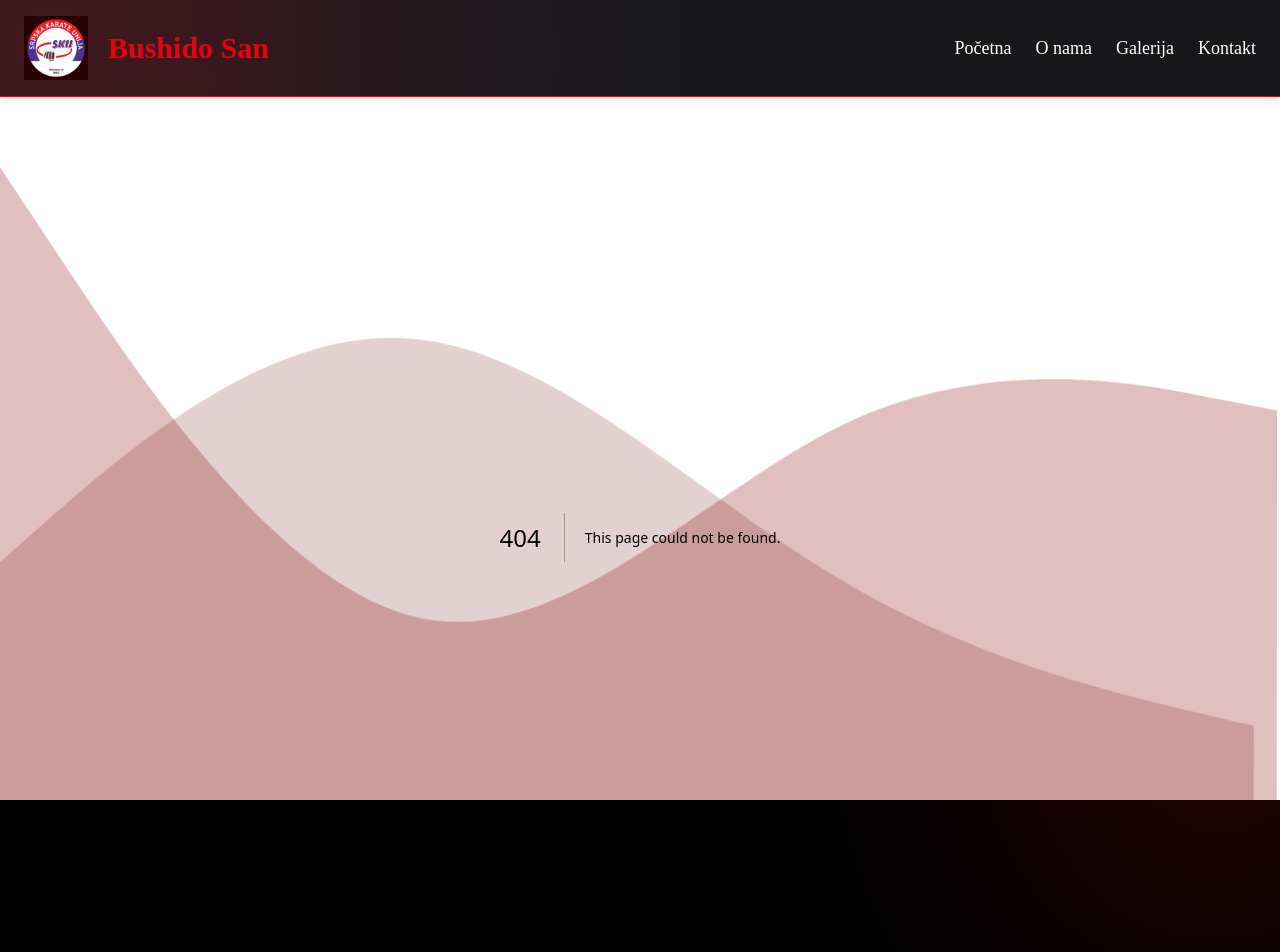
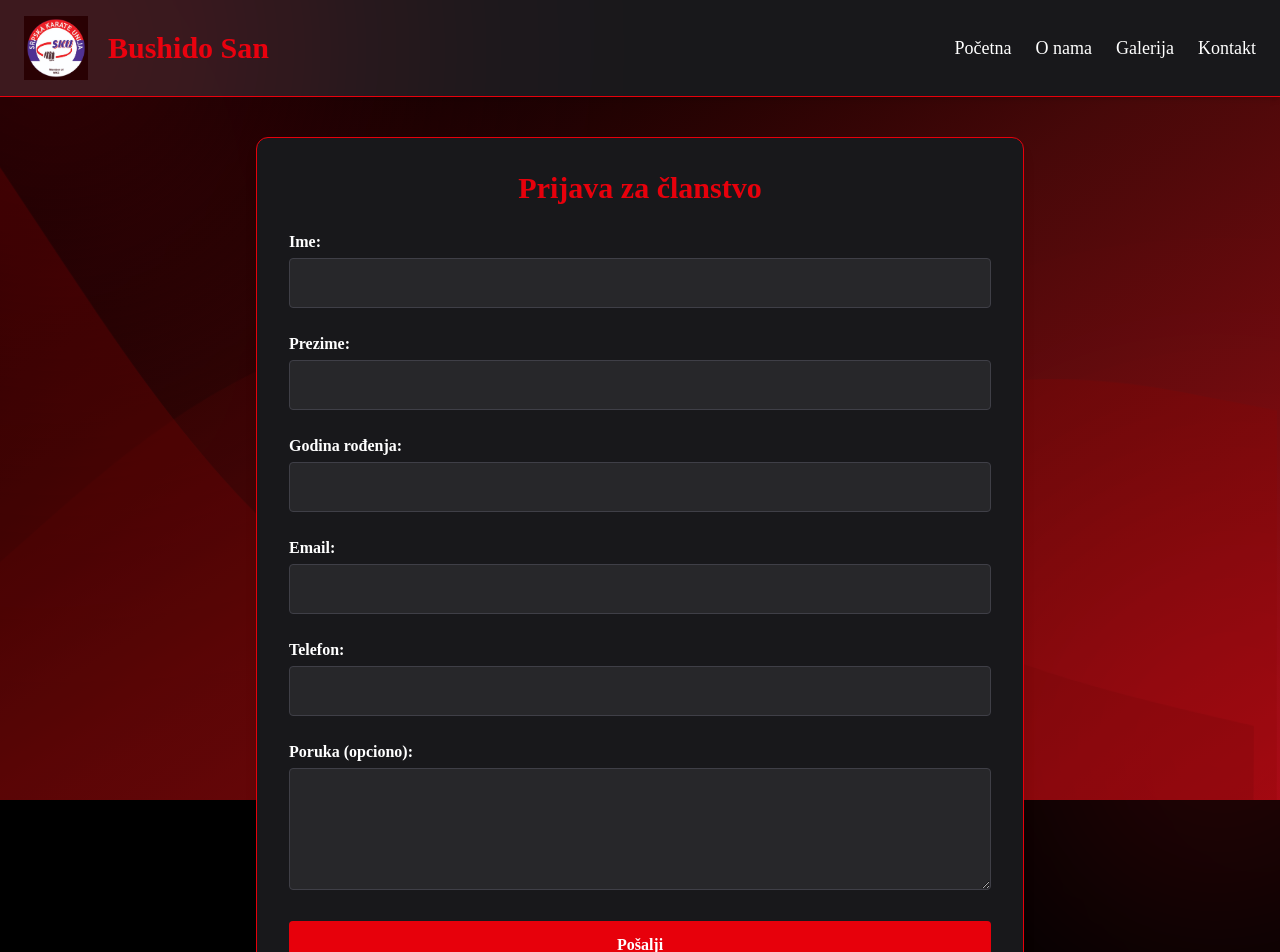
Before and after one commit to AleksandarBlazevski/bushidofinal, a Next.js app: page /clenstvo in a window 1280 px wide. Before the commit this address had no page. Shown: the top 952 px of the page. Built offline with nearby package versions, Linux system fonts and the light colour scheme.

Commit message:
Dodadeno clenstvo page.tsx

```diff
--- /dev/null
+++ b/app/clenstvo/page.tsx
@@ -0,0 +1,159 @@
+"use client";
+
+import { useState } from "react";
+
+export default function ClanstvoForm() {
+  const [form, setForm] = useState({
+    ime: "",
+    prezime: "",
+    godina: "",
+    email: "",
+    telefon: "",
+    poruka: "",
+  });
+
+  const [status, setStatus] = useState<{ type: "success" | "error"; message: string } | null>(null);
+
+  const handleChange = (e: React.ChangeEvent<HTMLInputElement | HTMLTextAreaElement>) => {
+    setForm({ ...form, [e.target.name]: e.target.value });
+  };
+
+  const handleSubmit = (e: React.FormEvent) => {
+    e.preventDefault();
+
+    if (!form.ime || !form.prezime || !form.godina || !form.email || !form.telefon) {
+      setStatus({ type: "error", message: "Molimo popunite sva obavezna polja." });
+      return;
+    }
+
+    // Ovde možeš dodati poziv ka backend-u za čuvanje podataka
+
+    setStatus({ type: "success", message: "Uspešno ste se prijavili!" });
+
+    setForm({
+      ime: "",
+      prezime: "",
+      godina: "",
+      email: "",
+      telefon: "",
+      poruka: "",
+    });
+  };
+
+  return (
+    <form
+      onSubmit={handleSubmit}
+      className="max-w-3xl mx-auto space-y-6 bg-zinc-900 p-8 rounded-xl shadow-lg border border-red-600 text-white"
+    >
+      <h1 className="text-3xl font-bold text-red-600 mb-6 text-center">Prijava za članstvo</h1>
+
+      <div>
+        <label htmlFor="ime" className="block mb-1 font-semibold">
+          Ime:
+        </label>
+        <input
+          type="text"
+          id="ime"
+          name="ime"
+          value={form.ime}
+          onChange={handleChange}
+          required
+          className="w-full p-3 rounded bg-zinc-800 border border-zinc-700 text-white"
+        />
+      </div>
+
+      <div>
+        <label htmlFor="prezime" className="block mb-1 font-semibold">
+          Prezime:
+        </label>
+        <input
+          type="text"
+          id="prezime"
+          name="prezime"
+          value={form.prezime}
+          onChange={handleChange}
+          required
+          className="w-full p-3 rounded bg-zinc-800 border border-zinc-700 text-white"
+        />
+      </div>
+
+      <div>
+        <label htmlFor="godina" className="block mb-1 font-semibold">
+          Godina rođenja:
+        </label>
+        <input
+          type="number"
+          id="godina"
+          name="godina"
+          value={form.godina}
+          onChange={handleChange}
+          required
+          min={1900}
+          max={new Date().getFullYear()}
+          className="w-full p-3 rounded bg-zinc-800 border border-zinc-700 text-white"
+        />
+      </div>
+
+      <div>
+        <label htmlFor="email" className="block mb-1 font-semibold">
+          Email:
+        </label>
+        <input
+          type="email"
+          id="email"
+          name="email"
+          value={form.email}
+          onChange={handleChange}
+          required
+          className="w-full p-3 rounded bg-zinc-800 border border-zinc-700 text-white"
+        />
+      </div>
+
+      <div>
+        <label htmlFor="telefon" className="block mb-1 font-semibold">
+          Telefon:
+        </label>
+        <input
+          type="tel"
+          id="telefon"
+          name="telefon"
+          value={form.telefon}
+          onChange={handleChange}
+          required
+          className="w-full p-3 rounded bg-zinc-800 border border-zinc-700 text-white"
+        />
+      </div>
+
+      <div>
+        <label htmlFor="poruka" className="block mb-1 font-semibold">
+          Poruka (opciono):
+        </label>
+        <textarea
+          id="poruka"
+          name="poruka"
+          value={form.poruka}
+          onChange={handleChange}
+          rows={4}
+          className="w-full p-3 rounded bg-zinc-800 border border-zinc-700 text-white"
+        />
+      </div>
+
+      <button
+        type="submit"
+        className="w-full bg-red-600 hover:bg-red-700 text-white py-3 rounded font-semibold transition-colors"
+      >
+        Pošalji
+      </button>
+
+      {status && (
+        <p
+          className={`mt-4 text-center font-semibold ${
+            status.type === "success" ? "text-green-500" : "text-red-500"
+          }`}
+        >
+          {status.message}
+        </p>
+      )}
+    </form>
+  );
+}
```
